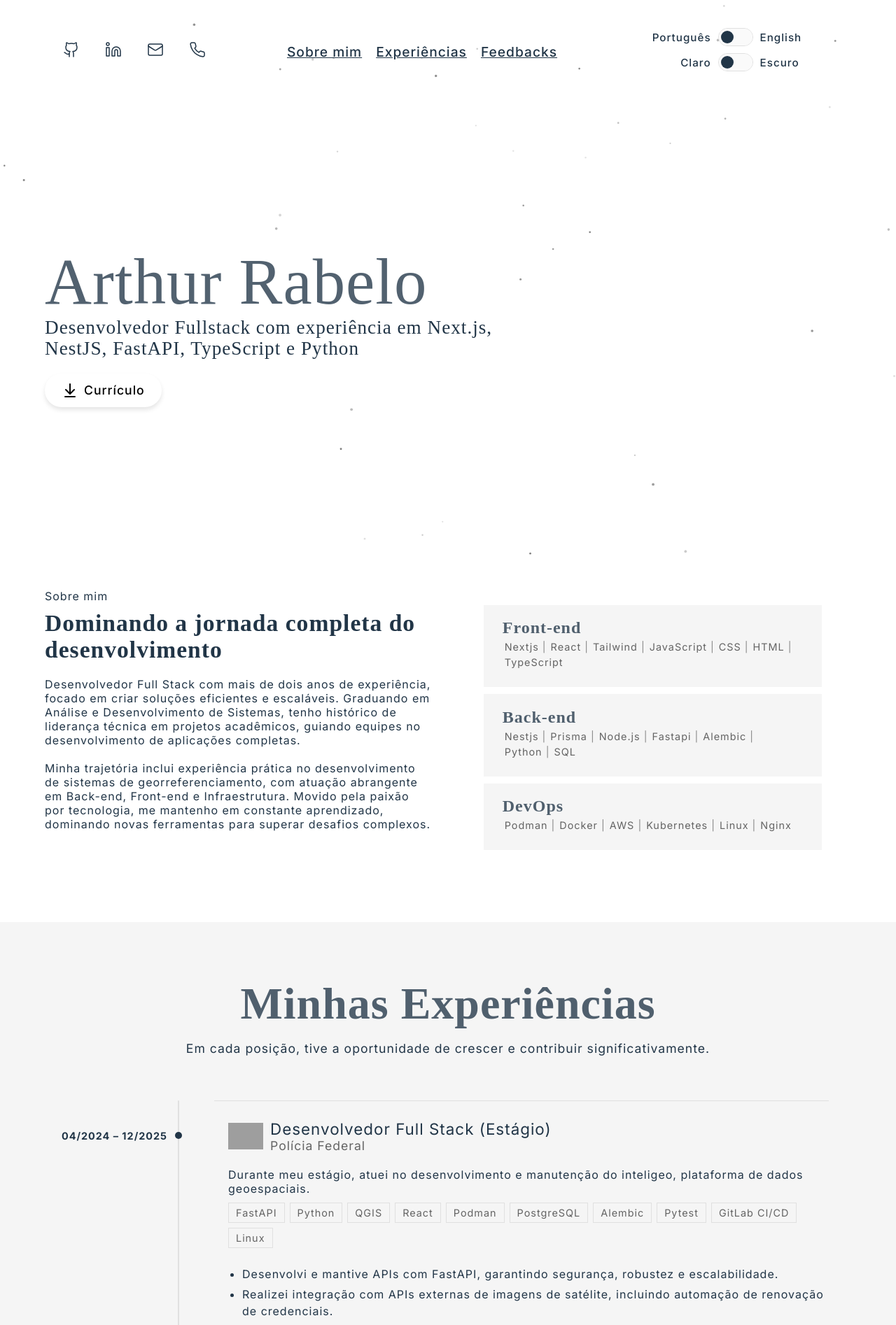
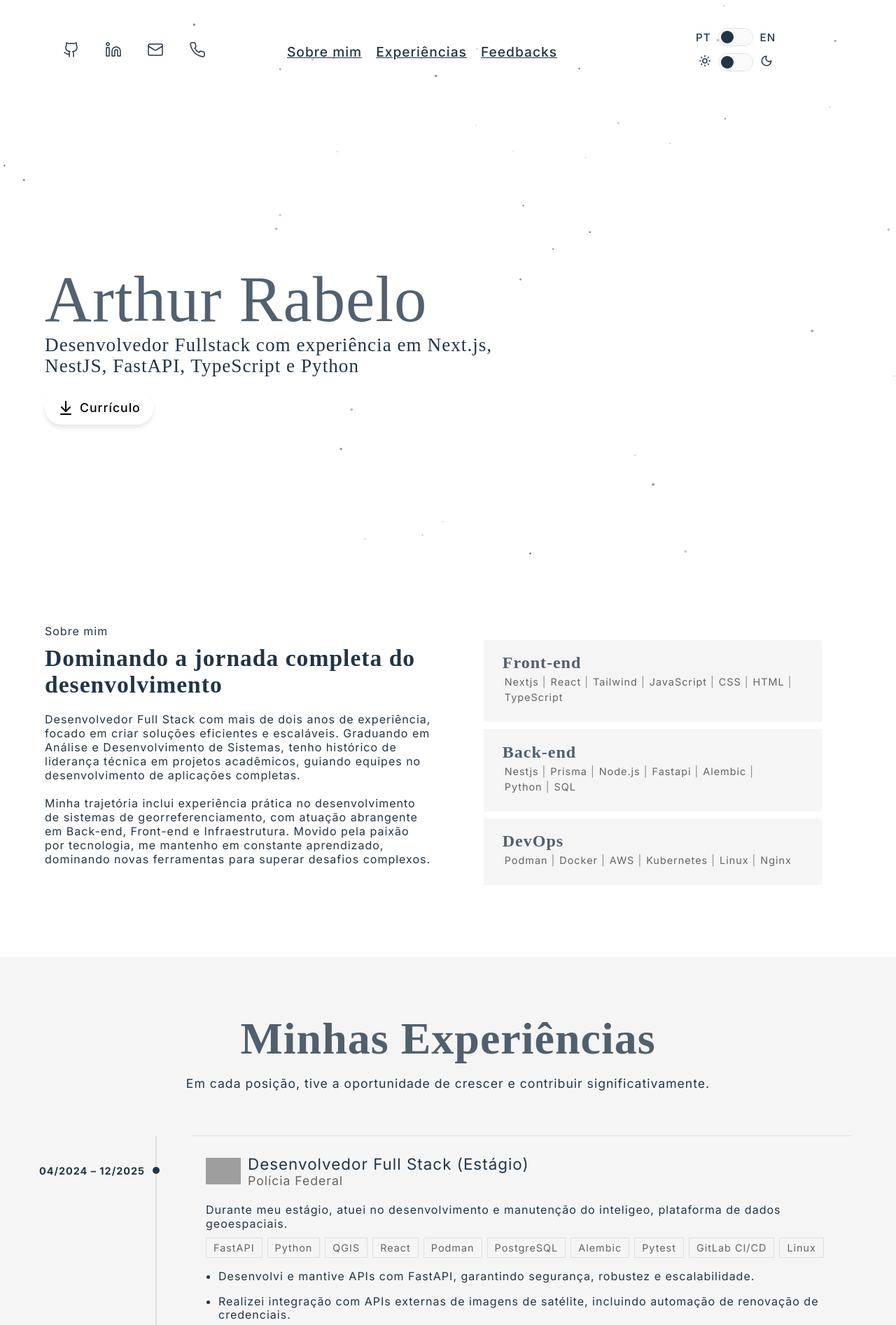
Before and after one commit to ArthurRabel/portfolio, a React (Vite) app: page / in a window 1280 px wide. Shown: the top 1894 px of the page at 70% size. Built offline with nearby package versions, Linux system fonts and the light colour scheme; grey boxes are pictures that could not be loaded.

Commit message:
style: minor fixes

```diff
--- a/src/components/ContactForm/ContactForm.css
+++ b/src/components/ContactForm/ContactForm.css
@@ -5,7 +5,7 @@
 
 .contact-form__container {
   width: 90%;
-  max-width: 1500px;
+  max-width: 1400px;
   margin: 0 auto;
   display: flex;
   flex-direction: column;
--- a/src/components/Controls/Controls.jsx
+++ b/src/components/Controls/Controls.jsx
@@ -5,8 +5,28 @@
 
 import './Control.css';
 
+const SunIcon = () => (
+  <svg xmlns="http://www.w3.org/2000/svg" width="18" height="18" viewBox="0 0 24 24" fill="none" stroke="currentColor" strokeWidth="2" strokeLinecap="round" strokeLinejoin="round">
+    <circle cx="12" cy="12" r="4"/>
+    <path d="M12 2v2"/>
+    <path d="M12 20v2"/>
+    <path d="m4.93 4.93 1.41 1.41"/>
+    <path d="m17.66 17.66 1.41 1.41"/>
+    <path d="M2 12h2"/>
+    <path d="M20 12h2"/>
+    <path d="m6.34 17.66-1.41 1.41"/>
+    <path d="m19.07 4.93-1.41 1.41"/>
+  </svg>
+);
+
+const MoonIcon = () => (
+  <svg xmlns="http://www.w3.org/2000/svg" width="18" height="18" viewBox="0 0 24 24" fill="none" stroke="currentColor" strokeWidth="2" strokeLinecap="round" strokeLinejoin="round">
+    <path d="M20.985 12.486a9 9 0 1 1-9.473-9.472c.405-.022.617.46.402.803a6 6 0 0 0 8.268 8.268c.344-.215.825-.004.803.401"/>
+  </svg>
+);
+
 export const Controls = () => {
-  const { t, i18n } = useTranslation();
+  const { i18n } = useTranslation();
   const { theme, toggleTheme } = useTheme();
   const toggleLanguage = () => {
     const newLang = i18n.language === 'pt' ? 'en' : 'pt';
@@ -16,15 +36,15 @@
   return (
     <div className='Controls'>
       <ToggleSwitch
-        leftLabel="Português"
-        rightLabel="English"
+        leftLabel="PT"
+        rightLabel="EN"
         checked={i18n.language === 'en'}
         onChange={toggleLanguage}
         ariaLabel="Alternar idioma"
       />
       <ToggleSwitch
-        leftLabel={t('header.controls.light')}
-        rightLabel={t('header.controls.dark')}
+        leftLabel={<SunIcon />}
+        rightLabel={<MoonIcon />}
         checked={theme === 'dark'}
         onChange={toggleTheme}
         ariaLabel="Alternar tema"
--- a/src/components/Experiences/ExperienceCard/ExperienceCard.css
+++ b/src/components/Experiences/ExperienceCard/ExperienceCard.css
@@ -14,7 +14,7 @@
   flex-direction: column;
   align-items: center;
   border-top: 1px solid var(--border-color);
-  padding: 15px;
+  padding: 15px 0;
   gap: 20px;
   width: 100%;
 }
@@ -44,12 +44,12 @@
 }
 
 .experience-card__tasks {
-  margin: 10px 0 0 20px;
+  margin: 0 0 0 18px;
 }
 
 .experience-card__tasks li {
-  margin: 5px 0;
-  line-height: 1.5;
+  margin: 17px 0;
+  line-height: 1.2;
 }
 
 .experience-card__header {
@@ -93,7 +93,7 @@
   display: flex;
   flex-wrap: wrap;
   padding: 0;
-  margin: 10px 0;
+  margin: 10px 0 0;
   gap: 7px;
 }
 
--- a/src/components/Experiences/Experiences.css
+++ b/src/components/Experiences/Experiences.css
@@ -4,7 +4,7 @@
 }
 
 .experiences__wrapper {
-  width: 85%;
+  width: 90%;
   max-width: 1500px;
   margin: 0 auto;
 }
--- a/src/components/Hero/Hero.css
+++ b/src/components/Hero/Hero.css
@@ -2,7 +2,7 @@
   display: flex;
   justify-content: center;
   align-items: center;
-  height: 500px;
+  height: 550px;
   background-color: transparent;
   color: var(--text-color);
   margin-bottom: 50px;
@@ -39,8 +39,8 @@
   display: inline-flex;
   align-items: center;
   gap: 8px;
-  margin-top: 10px;
-  padding: 12px 24px;
+  margin-top: 14px;
+  padding: 12px 18px;
   background-color: white;
   color: #000;
   border-radius: 50px;
@@ -67,7 +67,7 @@
 
 @media screen and (min-width: 1225px) {
   .hero {
-    height: 650px;
+    height: 700px;
   }
 
   .hero__button {
--- a/src/components/Projects/ProjectCard/ProjectCard.css
+++ b/src/components/Projects/ProjectCard/ProjectCard.css
@@ -68,8 +68,6 @@
   list-style: none;
   display: flex;
   flex-wrap: wrap;
-  padding: 0;
-  margin-bottom: 5px;
   gap: 7px;
 }
 
@@ -87,14 +85,13 @@
 }
 
 .project-card__tasks {
-  margin: 5px 0 5px 20px;
-  padding: 0;
+  margin: 0 0 0 18px;
   color: var(--text-primary);
 }
 
 .project-card__tasks li {
-  margin: 5px 0;
-  line-height: 1.5;
+  margin: 17px 0;
+  line-height: 1.2;
 }
 
 .project-card__link {
--- a/src/index.css
+++ b/src/index.css
@@ -100,6 +100,8 @@
   text-rendering: optimizeLegibility;
   -webkit-font-smoothing: antialiased;
   -moz-osx-font-smoothing: grayscale;
+  -webkit-tap-highlight-color: transparent;
+  scroll-behavior: smooth;
 }
 
 body {
```
